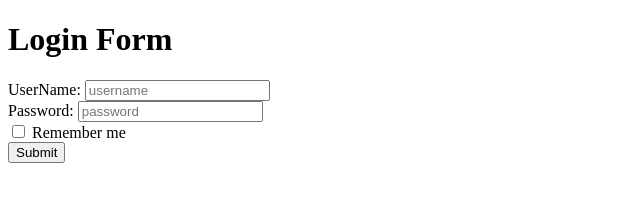
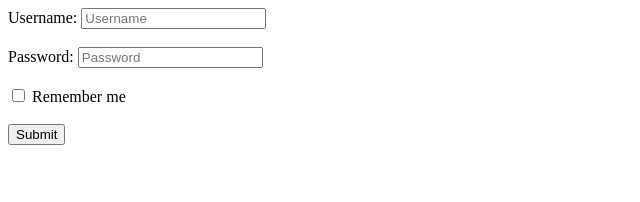
Before and after one commit to acciojob/remember-me-login-form-jagrutiburde0413, a website: page main.html in a window 1280 px wide. Shown: the whole page, without its empty margins (0-640 px from the left). Drawn offline with Linux system fonts and the light colour scheme.

Commit message:
created a submission

```diff
--- a/main.html
+++ b/main.html
@@ -6,20 +6,19 @@
 	<link rel="stylesheet" href="styles.css">
 </head>
 
-<body><form><h1>Login Form</h1>
-	<lable for="username">UserName: </lable>
+<body> <form onsubmit="handleSubmit(); return false;">
+  <label for="username">Username:</label>
+  <input type="text" id="username" placeholder="Username" required><br><br>
 
-	<input type="text" placeholder="username" id="username">
-		<br>
-	<lable for="passeord">Password: </lable>
-	<input type="password" placeholder="password" id="password">
-	<br>
-	<input type="checkbox" id="checkbox">
-	<lable for="checkbox">Remember me</lable>
-	<br>
-	 <input type="submit" id="submit" value="Submit"></form>
+  <label for="password">Password:</label>
+  <input type="password" id="password" placeholder="Password" required><br><br>
 
-	<!-- the entire body must be written by student -->
+  <input type="checkbox" id="checkbox">
+  <label for="checkbox">Remember me</label><br><br>
+
+  <input type="submit" id="submit" value="Submit">
+</form>
+
     <script type="text/javascript" src="./script.js">
 </script>
 
--- a/script.js
+++ b/script.js
@@ -1,5 +1,4 @@
-//your JS code here. If required.
-  document.getElementById('submit').addEventListener('click', handleSubmit);
+
   document.addEventListener('DOMContentLoaded', function() {
     // Check if there are saved details in local storage
     var savedUsername = localStorage.getItem('username');
```
Lines whose indentation alone changed are shown as unchanged.
